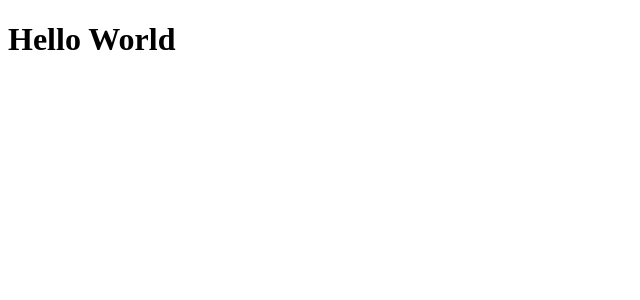
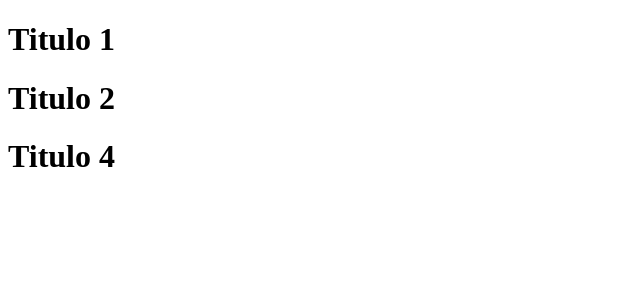
Before and after one commit to ElianMelo/estudo-javascript, a React (Create React App) app in the folder semanaomnistack10/web/: page / in a window 1280 px wide. Shown: the top 300 px of the page, without its empty margins (0-640 px from the left). Built offline with nearby package versions, Linux system fonts and the light colour scheme.

Commit message:
Estudo de componente e propriedade

```diff
--- a/semanaomnistack10/web/src/App.js
+++ b/semanaomnistack10/web/src/App.js
@@ -1,8 +1,14 @@
 import React from 'react';
+
+import Header from './Header';
 
 function App() {
   return (
-    <h1>Hello World</h1>
+    <>
+      <Header title="Titulo 1"/>
+      <Header title="Titulo 2"/>
+      <Header title="Titulo 4"/>
+    </>
   );
 }
 
--- /dev/null
+++ b/semanaomnistack10/web/src/Header.js
@@ -0,0 +1,7 @@
+import React from 'react';
+
+function Header(props) {
+    return <h1>{props.title}</h1>
+}
+
+export default Header;
```
